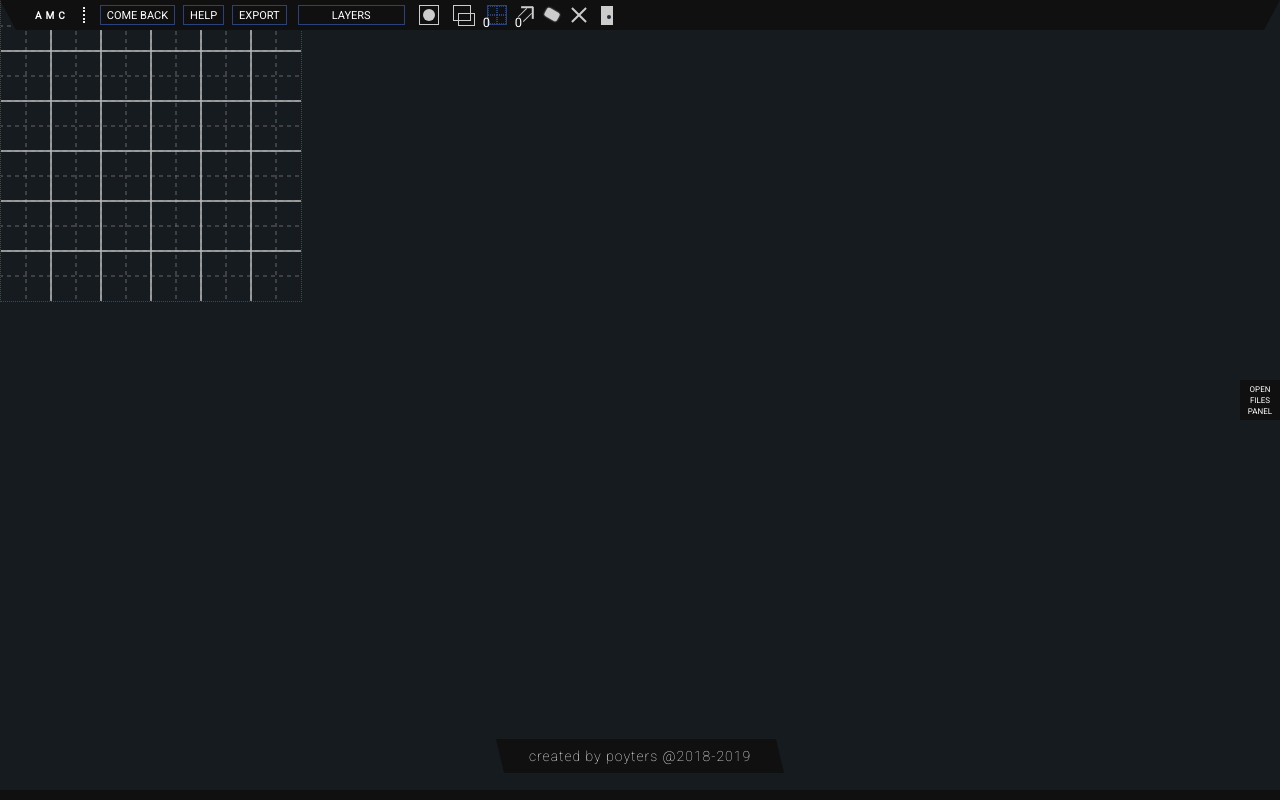
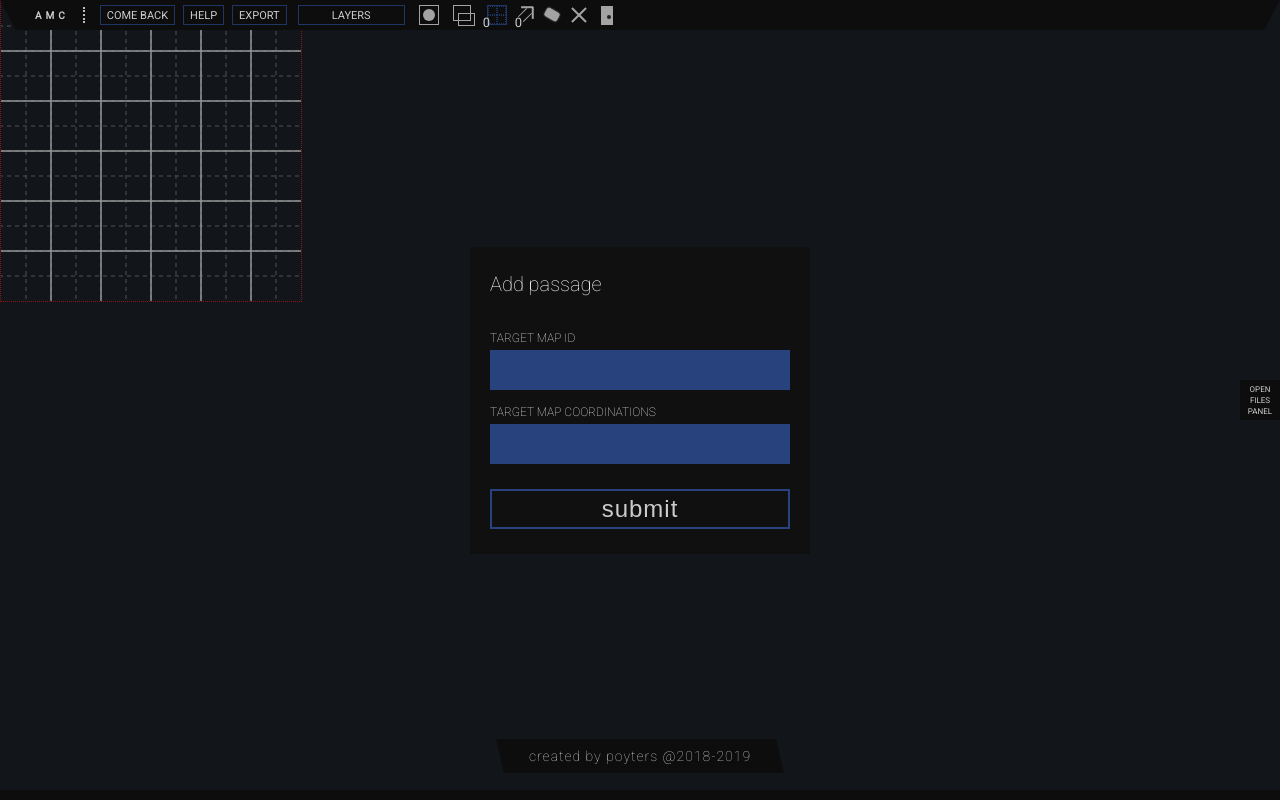
Before and after one commit to Poyters/angotia-world-creator, a React (Create React App) app: page /creator in a window 1280 px wide. Both pictures are taken after a click on the element 606 px from the left and 15 px from the top of the page. Built offline with nearby package versions, Linux system fonts and the light colour scheme.

Commit message:
Add passage popup

```diff
--- a/src/assets/styles/_global.scss
+++ b/src/assets/styles/_global.scss
@@ -22,10 +22,21 @@ a {
 
 //Global classes
 .g-container {
-  display: flex;
-  height: 100vh;
+  	display: flex;
+  	height: 100vh;
 	flex-direction: column;
 	align-items: center;
+
+	&--popup {
+		width: 100%;
+		position: absolute;
+		top: 0;
+		left: 0;
+		justify-content: center;
+		z-index: 90;
+
+		background-color: $decorationColor8;
+	}
 }
 
 .g-wrapper {
--- a/src/assets/styles/_typography.scss
+++ b/src/assets/styles/_typography.scss
@@ -83,3 +83,17 @@
 		@include paragraph(10px, 13px, 700);
 	}
 }
+
+.t-paragraph6 {
+	&Light {
+		@include paragraph(12px, 14px, 200);
+	}
+
+	&Normal {
+		@include paragraph(12px, 14px, 400);
+	}
+
+	&Bold {
+		@include paragraph(12px, 14px, 700);
+	}
+}
--- /dev/null
+++ b/src/assets/styles/components/creatorPanel/_passagePopup.scss
@@ -0,0 +1,56 @@
+.passagePopup {
+    display: flex;
+    flex-direction: column;
+    min-width: 300px;
+    max-width: 500px;
+    padding: 25px 20px;
+
+    background-color: $decorationColor2;
+
+    &__header {
+        margin-bottom: 25px;
+    }
+
+    &__label {
+        margin-top: 10px;
+
+        text-transform: uppercase;
+
+        &:first-child {
+            margin-top: 5px;
+        }
+    }
+
+    &__submit {
+        margin-top: 20px;
+        padding: 4px 0;
+
+        background-color: transparent;
+        color: $decorationColor4;
+        border: 2px solid $decorationColor1;
+        transition: 200ms ease-in-out;
+        cursor: pointer;
+        letter-spacing: 1px;
+        outline: none;
+
+        &:hover {
+            color: $decorationColor1;
+        }
+    }
+
+    & input {
+        height: 30px;
+        padding: 4px 8px;
+        margin: 5px 0;
+
+        background-color: $decorationColor1;
+        border: 1px solid transparent;
+        outline: none;
+        color: $decorationColor6;
+        transition: 200ms ease-in-out;
+
+        &:active, &:focus {
+            border: 1px solid $decorationColor6;
+        }
+    }
+}
--- a/src/assets/styles/index.scss
+++ b/src/assets/styles/index.scss
@@ -26,6 +26,7 @@
 @import './components/creatorPanel/selectOption.scss';
 @import './components/creatorPanel/netOption.scss';
 @import './components/creatorPanel/passageOption.scss';
+@import './components/creatorPanel/passagePopup.scss';
 
 @import './components/map/map.scss';
 @import './components/map/mapField.scss';
--- a/src/components/partials/creatorPanel/PassageOption.tsx
+++ b/src/components/partials/creatorPanel/PassageOption.tsx
@@ -1,4 +1,5 @@
-import React from 'react';
+import React, { Fragment, useState } from 'react';
+import ReactDOM from 'react-dom';
 import { useSelector } from 'react-redux';
 
 //Import scripts
@@ -7,12 +8,25 @@ import { markSquare } from '../../../assets/scripts/markSquare';
 //Import actions
 import { changeMapPassageMatrix } from '../../../redux/actions/mapActions';
 
+//Import components
+import PassagePopup from './PassagePopup';
+
 
 const PassageOption: React.FC = () => {
+    const [isPopup, setIsPopup] = useState<Boolean>(false);
     const passageMatrix = useSelector(state => state.map.passage.matrix);
 
+    const setPassage = () => {
+        //open passage popup
+        setIsPopup(true);
+        markSquare(passageMatrix, 'mapPassageCanvas', changeMapPassageMatrix, 'Passage added', '#fff', '')
+    }
+
     return (
-        <div className="passageOption" onClick={() => markSquare(passageMatrix, 'mapPassageCanvas', changeMapPassageMatrix, 'Passage added', '#fff', '')}></div>
+        <Fragment>
+            { isPopup ? ReactDOM.createPortal(<PassagePopup closePopup={setIsPopup}/>, document.body) : null}
+            <div className="passageOption" onClick={() => setPassage()}></div>
+        </Fragment>
     )
 }
 
--- /dev/null
+++ b/src/components/partials/creatorPanel/PassagePopup.tsx
@@ -0,0 +1,27 @@
+import React from 'react';
+
+
+interface IPassageOption {
+    closePopup: Function
+}
+
+
+const PassageOption: React.FC<IPassageOption> = ({ closePopup }) => {
+
+    return (
+        <div className="g-container g-container--popup">
+            <div role="alert" className="passagePopup">
+                <header className="passagePopup__header t-paragraph3Light"> Add passage </header>
+                <label className="passagePopup__label t-paragraph6Light">Target map id </label>
+                <input type='text'/>
+                <label className="passagePopup__label t-paragraph6Light">Target map coordinations </label>
+                <input type='text'/>
+
+                <button type="submit" className="passagePopup__submit t-paragraphLight" onClick={() => closePopup(false)}> submit </button>
+            </div>
+        </div>
+    )
+}
+
+
+export default PassageOption;
```
